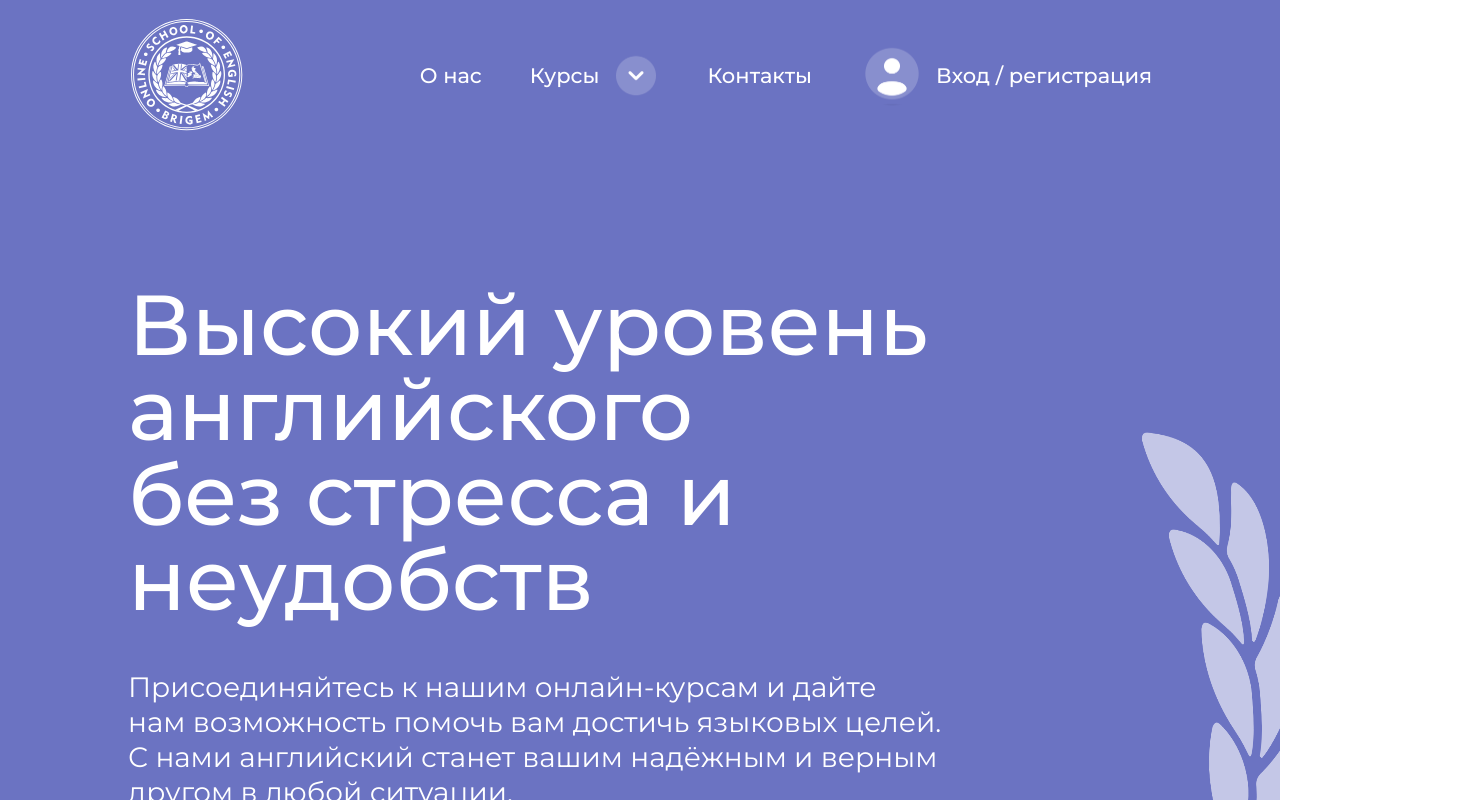
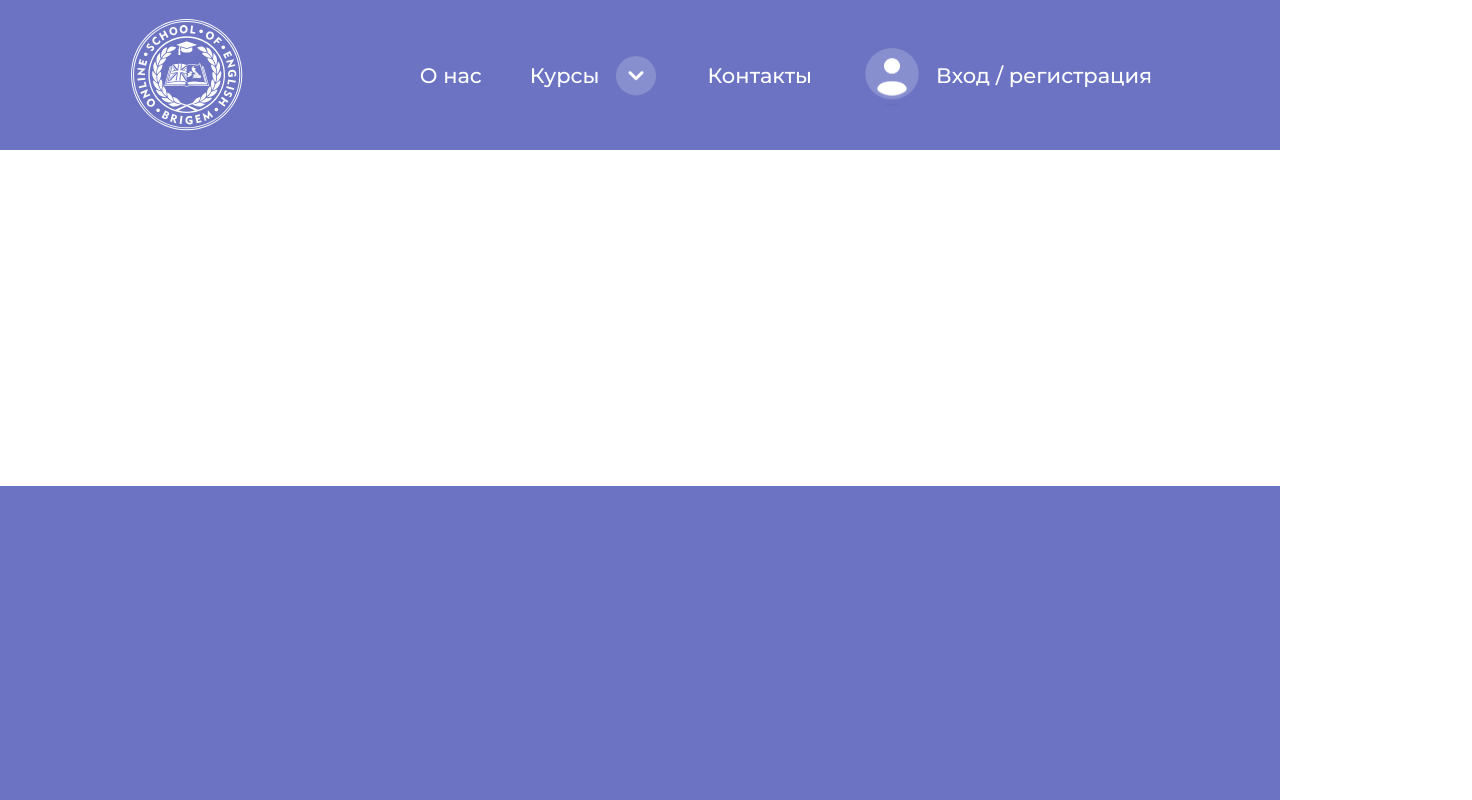
Before and after one commit to fedas25/react_capitalschool, a React app: page / in a window 1280 px wide. Shown: the top 800 px of the page, 1472 px wide, since content can reach past the window. Built offline with nearby package versions, Linux system fonts and the light colour scheme.

Commit message:
side changes

```diff
--- a/src/app.jsx
+++ b/src/app.jsx
@@ -1,6 +1,8 @@
 import React from "react"
+import styled from "styled-components"
 import MainPager from "./pages/main"
-import styled from "styled-components"
+import Course from "./pages/course"
+import StudentAccount from "./pages/studentAccount"
 
 export default function App() {
     const container = styled.div`
@@ -13,7 +15,9 @@ export default function App() {
     `
     return (
         <>
-            <MainPager />
+            {/* <MainPager /> */}
+            {/* <Course /> */}
+            <StudentAccount />
         </>
     )
 }
--- a/src/pages/course/CourseDescription.jsx
+++ b/src/pages/course/CourseDescription.jsx
@@ -13,11 +13,6 @@ import Font1920_h4 from "./../../components/fonts/desktop/1920_h4"
 import H5 from "./../../components/fonts/desktop/1920_h5"
 import openingCross from "../../assets/openingCross.png"
 import Button from '../../components/Button'
-import Font1920_h2 from "./../../components/fonts/desktop/1920_h2"
-import Font1920_h5 from "./../../components/fonts/desktop/1920_h5"
-import teacher from "./../../assets/teacher.jpg"
-import Arrow from "../../components/Arrow"
-
 
 const Container = styled.div`
     width: 100%;
```
